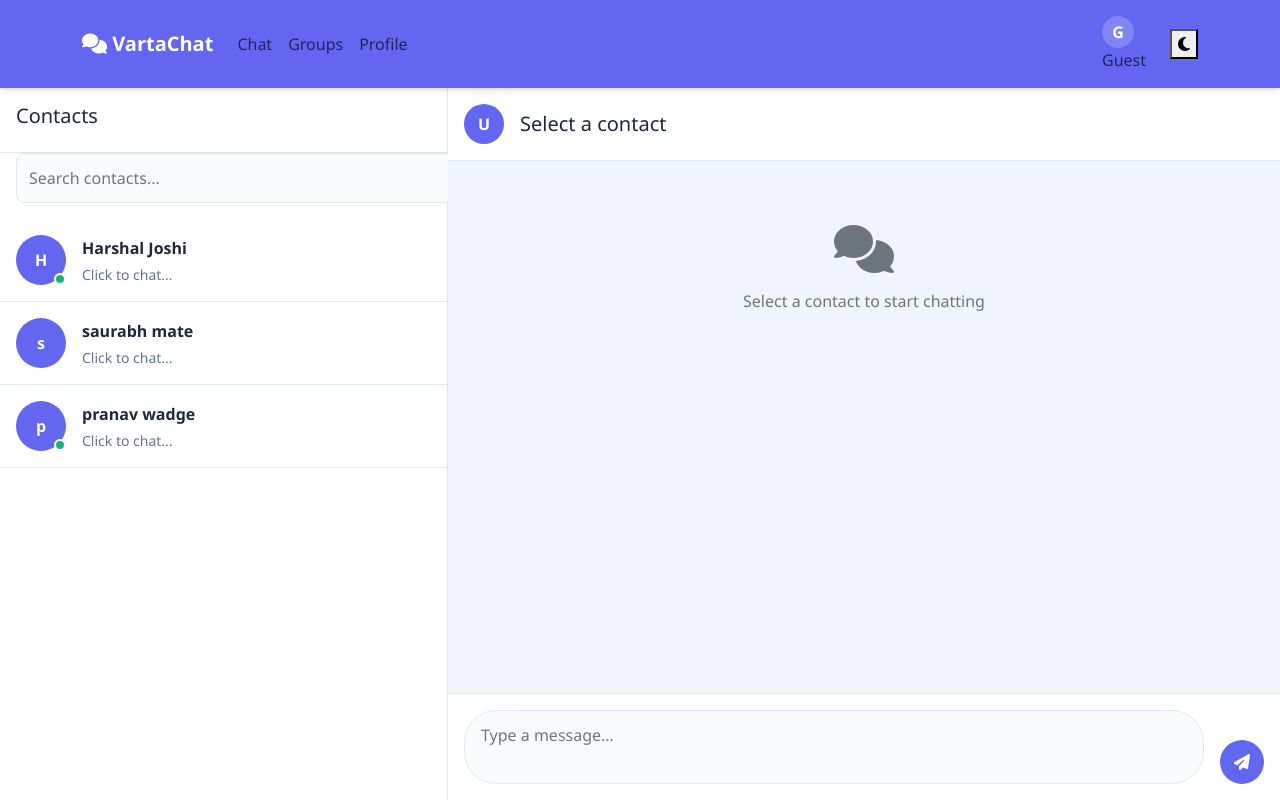
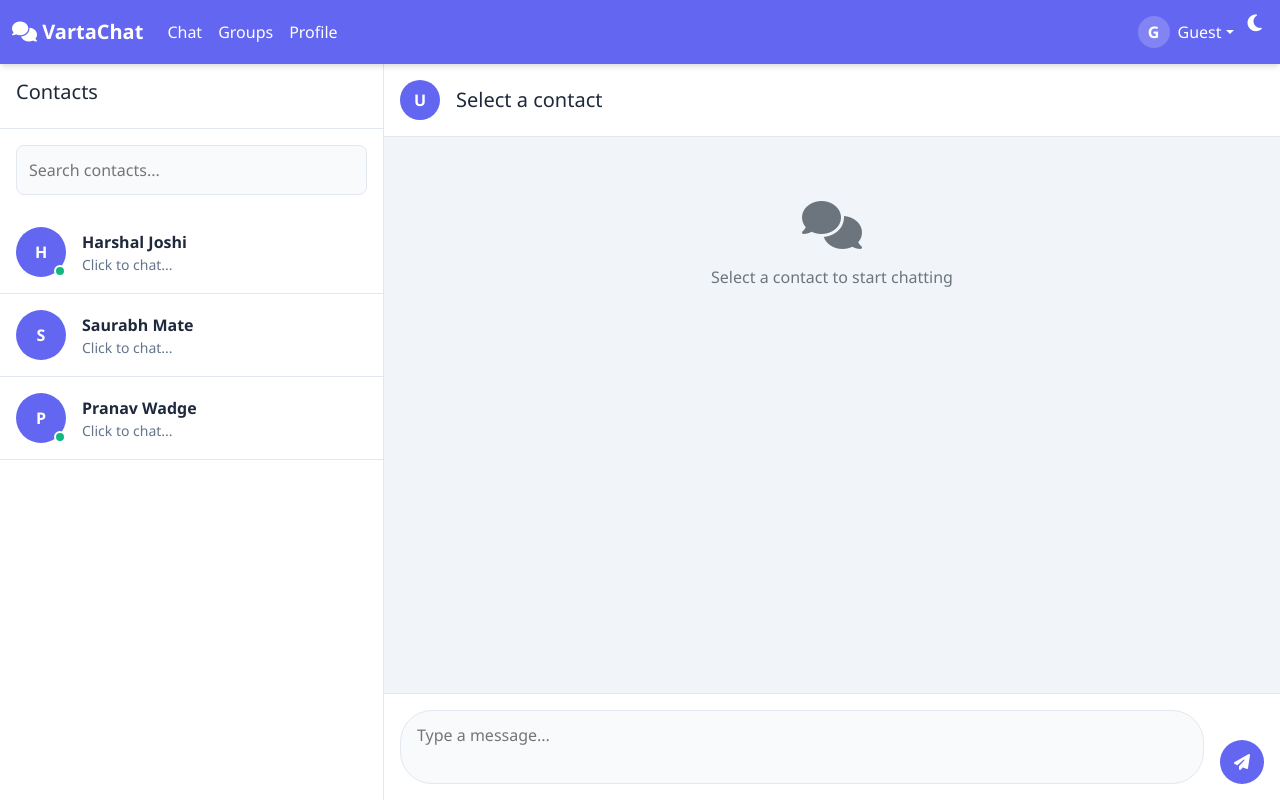
Before and after one commit to joshiharshal/micro-chat-app, a plain HTML site: page frontend/public/chat.html in a window 1280 px wide. Drawn offline with nearby package versions, Linux system fonts and the light colour scheme.

Commit message:
add files

```diff
--- a/frontend/public/chat.html
+++ b/frontend/public/chat.html
@@ -1,11 +1,11 @@
 <!DOCTYPE html>
 <html lang="en">
 <head>
-    <meta charset="UTF-8">
-    <meta name="viewport" content="width=device-width, initial-scale=1.0">
-    <title>ApexChat - Private Chat</title>
-    <link href="https://cdn.jsdelivr.net/npm/bootstrap@5.3.0/dist/css/bootstrap.min.css" rel="stylesheet">
-    <link href="https://cdnjs.cloudflare.com/ajax/libs/font-awesome/6.4.0/css/all.min.css" rel="stylesheet">
+  <meta charset="UTF-8" />
+  <meta name="viewport" content="width=device-width, initial-scale=1.0" />
+  <title>VartaChat - Private Chat</title>
+  <link href="https://cdn.jsdelivr.net/npm/bootstrap@5.3.0/dist/css/bootstrap.min.css" rel="stylesheet" />
+  <link href="https://cdnjs.cloudflare.com/ajax/libs/font-awesome/6.4.0/css/all.min.css" rel="stylesheet" />
   <style>
     /* --- THEME VARIABLES (Light + Dark) --- */
     :root {
@@ -39,7 +39,7 @@
     body {
       background: var(--bg-color);
       color: var(--text-primary);
-            font-family: 'Segoe UI', Tahoma, Geneva, Verdana, sans-serif;
+      font-family: "Segoe UI", Tahoma, Geneva, Verdana, sans-serif;
       margin: 0;
       overflow: hidden;
       height: 100vh;
@@ -50,24 +50,25 @@
     /* Navbar */
     .navbar {
       background: var(--primary-color);
-            padding: 0.5rem 1rem;
       box-shadow: var(--shadow);
       z-index: 1000;
-            display: flex;
-            justify-content: space-between;
-            align-items: center;
     }
 
     .navbar-brand {
-            font-size: 1.25rem;
       font-weight: bold;
-            color: white !important;
+      color: #fff !important;
     }
 
-        .user-nav {
-            display: flex;
-            align-items: center;
-            gap: 1rem;
+    .nav-link {
+      color: #fff !important;
+    }
+
+    .theme-toggle {
+      background: transparent;
+      border: none;
+      color: white;
+      font-size: 1.2rem;
+      cursor: pointer;
     }
 
     .user-avatar-nav {
@@ -75,21 +76,15 @@
       height: 32px;
       border-radius: 50%;
       background: rgba(255, 255, 255, 0.2);
-            display: flex;
+      display: inline-flex;
       align-items: center;
       justify-content: center;
       color: white;
       font-weight: bold;
+      margin-right: 0.5rem;
     }
 
-        .hamburger {
-            color: white;
-            font-size: 1.5rem;
-            cursor: pointer;
-            display: none;
-        }
-
-        /* Main Layout */
+    /* Layout */
     .main-container {
       flex: 1;
       display: flex;
@@ -97,7 +92,7 @@
     }
 
     .sidebar {
-            width: 35%;
+      width: 30%;
       background: var(--sidebar-bg);
       border-right: 1px solid var(--border-color);
       display: flex;
@@ -118,12 +113,12 @@
     }
 
     .search-bar {
-            width: 100%;
+      width: calc(100% - 2rem);
+      margin: 1rem;
       padding: 0.75rem;
       border: 1px solid var(--border-color);
       border-radius: 0.5rem;
       background: var(--bg-color);
-            margin: 0 1rem 1rem 1rem;
     }
 
     .contact-list {
@@ -131,6 +126,7 @@
       overflow-y: auto;
       padding: 0;
       list-style: none;
+      margin: 0;
     }
 
     .contact-item {
@@ -142,7 +138,8 @@
       transition: background 0.2s;
     }
 
-        .contact-item:hover, .contact-item.active {
+    .contact-item:hover,
+    .contact-item.active {
       background: var(--bg-color);
     }
 
@@ -161,7 +158,7 @@
     }
 
     .contact-avatar.online::after {
-            content: '';
+      content: "";
       position: absolute;
       bottom: 0;
       right: 0;
@@ -172,28 +169,16 @@
       border: 2px solid var(--sidebar-bg);
     }
 
-        .contact-details {
-            flex: 1;
-            min-width: 0;
-        }
-
     .contact-name {
       font-weight: bold;
-            margin-bottom: 0.25rem;
-            white-space: nowrap;
-            overflow: hidden;
-            text-overflow: ellipsis;
     }
 
     .contact-preview {
       color: var(--text-secondary);
       font-size: 0.875rem;
-            white-space: nowrap;
-            overflow: hidden;
-            text-overflow: ellipsis;
     }
 
-        /* Chat Area */
+    /* Chat area */
     .chat-area {
       flex: 1;
       display: flex;
@@ -290,34 +275,51 @@
     }
 
     @keyframes fadeIn {
-            from { opacity: 0; transform: translateY(10px); }
-            to { opacity: 1; transform: translateY(0); }
+      from {
+        opacity: 0;
+        transform: translateY(10px);
       }
-
+      to {
+        opacity: 1;
+        transform: translateY(0);
+      }
+    }
   </style>
 </head>
+
 <body data-theme="light">
   <!-- Navbar -->
   <nav class="navbar navbar-expand-lg">
-<div class="container">
-<a class="navbar-brand" href="home.html"><i class="fas fa-comments"></i> VartaChat </a>
-<ul class="navbar-nav me-auto">
+    <div class="container-fluid">
+      <a class="navbar-brand" href="home.html"><i class="fas fa-comments"></i> VartaChat</a>
+
+      <button class="navbar-toggler text-white" type="button" data-bs-toggle="collapse" data-bs-target="#navbarNav">
+        <i class="fas fa-bars"></i>
+      </button>
+
+      <div class="collapse navbar-collapse" id="navbarNav">
+        <ul class="navbar-nav me-auto mb-2 mb-lg-0">
           <li class="nav-item"><a class="nav-link" href="chat.html">Chat</a></li>
           <li class="nav-item"><a class="nav-link" href="group.html">Groups</a></li>
           <li class="nav-item"><a class="nav-link" href="profile.html">Profile</a></li>
         </ul>
-<ul class="navbar-nav user-nav">
+        <ul class="navbar-nav">
           <li class="nav-item dropdown">
-<a class="nav-link" href="#" role="button" data-bs-toggle="dropdown" id="userDropdown">
-<div class="user-avatar-nav" id="userAvatar">G</div> <span id="userName">Guest</span>
+            <a class="nav-link dropdown-toggle d-flex align-items-center" href="#" role="button" data-bs-toggle="dropdown">
+              <div class="user-avatar-nav" id="userAvatar">G</div>
+              <span id="userName">Guest</span>
             </a>
-<ul class="dropdown-menu">
+            <ul class="dropdown-menu dropdown-menu-end">
               <li><a class="dropdown-item" href="#settings">Settings</a></li>
-<li><a class="dropdown-item" href="login.html" onclick="login()">login</a></li>
+              <li><a class="dropdown-item" href="login.html">Login</a></li>
               <li><a class="dropdown-item" href="#" onclick="logout()">Logout</a></li>
             </ul>
           </li>
-<li class="nav-item"><button class="theme-toggle" onclick="toggleTheme()" title="Toggle Theme"><i class="fas fa-moon"></i></button></li>
+          <li class="nav-item">
+            <button class="theme-toggle" onclick="toggleTheme()" title="Toggle Theme">
+              <i class="fas fa-moon"></i>
+            </button>
+          </li>
         </ul>
       </div>
     </div>
@@ -325,14 +327,16 @@
 
   <!-- Main Container -->
   <div class="main-container">
+    <!-- Sidebar -->
     <div class="sidebar" id="sidebar">
       <div class="sidebar-header">
         <h5>Contacts</h5>
       </div>
-            <input type="text" class="search-bar" id="searchBar" placeholder="Search contacts...">
+      <input type="text" class="search-bar" id="searchBar" placeholder="Search contacts..." />
       <ul class="contact-list" id="contactList"></ul>
     </div>
 
+    <!-- Chat Area -->
     <div class="chat-area" id="chatArea">
       <header class="chat-header">
         <div class="chat-avatar" id="chatAvatar">U</div>
@@ -340,7 +344,7 @@
       </header>
       <div class="messages-container" id="messagesContainer">
         <div class="no-chat-selected text-center text-secondary mt-5">
-                    <i class="fas fa-comments fa-3x mb-3"></i><br>
+          <i class="fas fa-comments fa-3x mb-3"></i><br />
           Select a contact to start chatting
         </div>
       </div>
@@ -359,24 +363,19 @@
       body.dataset.theme = newTheme;
     }
 
-        // Sidebar toggle (mobile)
-        function toggleSidebar() {
-            document.getElementById('sidebar').classList.toggle('mobile-hidden');
-        }
-
     // Dummy contacts
     const contacts = [
       { name: "Harshal Joshi", online: true },
-            { name: "saurabh mate", online: false },
-            { name: "pranav wadge", online: true },
+      { name: "Saurabh Mate", online: false },
+      { name: "Pranav Wadge", online: true },
     ];
 
-        const contactList = document.getElementById('contactList');
-        contacts.forEach(c => {
-            const li = document.createElement('li');
-            li.className = 'contact-item';
+    const contactList = document.getElementById("contactList");
+    contacts.forEach((c) => {
+      const li = document.createElement("li");
+      li.className = "contact-item";
       li.innerHTML = `
-                <div class="contact-avatar ${c.online ? 'online' : ''}">${c.name[0]}</div>
+        <div class="contact-avatar ${c.online ? "online" : ""}">${c.name[0]}</div>
         <div class="contact-details">
           <div class="contact-name">${c.name}</div>
           <div class="contact-preview">Click to chat...</div>
@@ -387,23 +386,29 @@
     });
 
     function selectChat(name) {
-            document.getElementById('chatTitle').innerText = name;
-            document.getElementById('messagesContainer').innerHTML = '';
+      document.getElementById("chatTitle").innerText = name;
+      document.getElementById("messagesContainer").innerHTML = "";
     }
 
     // Send message
-        document.getElementById('sendBtn').onclick = () => {
-            const input = document.getElementById('messageInput');
+    document.getElementById("sendBtn").onclick = () => {
+      const input = document.getElementById("messageInput");
       const text = input.value.trim();
       if (!text) return;
-            const container = document.getElementById('messagesContainer');
-            const msg = document.createElement('div');
-            msg.className = 'message sent';
+      const container = document.getElementById("messagesContainer");
+      const msg = document.createElement("div");
+      msg.className = "message sent";
       msg.innerHTML = `<div class="message-bubble">${text}</div>`;
       container.appendChild(msg);
-            input.value = '';
+      input.value = "";
       container.scrollTop = container.scrollHeight;
     };
+
+    function logout() {
+      alert("Logging out...");
+    }
   </script>
+
+  <script src="https://cdn.jsdelivr.net/npm/bootstrap@5.3.0/dist/js/bootstrap.bundle.min.js"></script>
 </body>
 </html>
```
Lines whose indentation alone changed are shown as unchanged.
